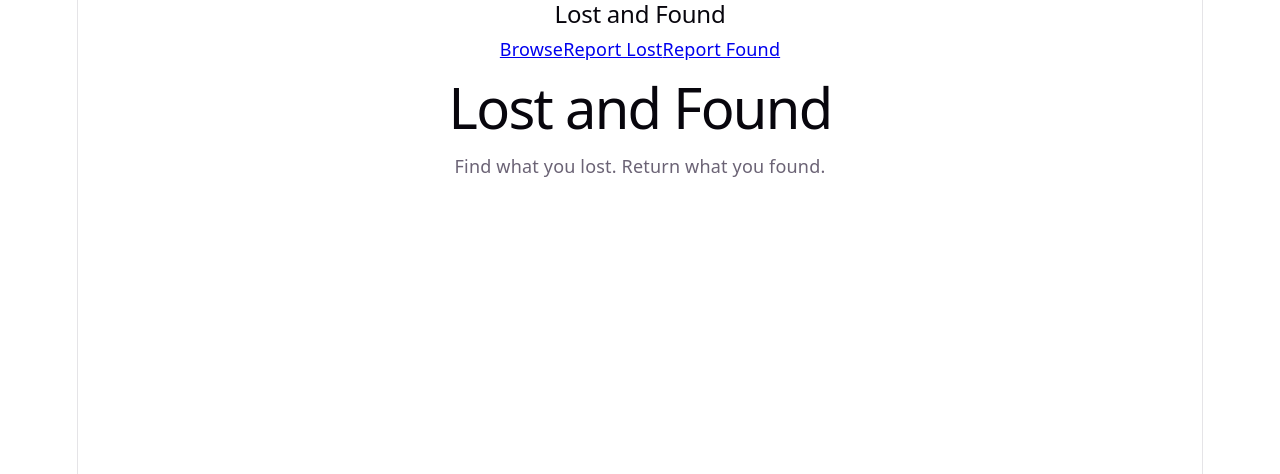
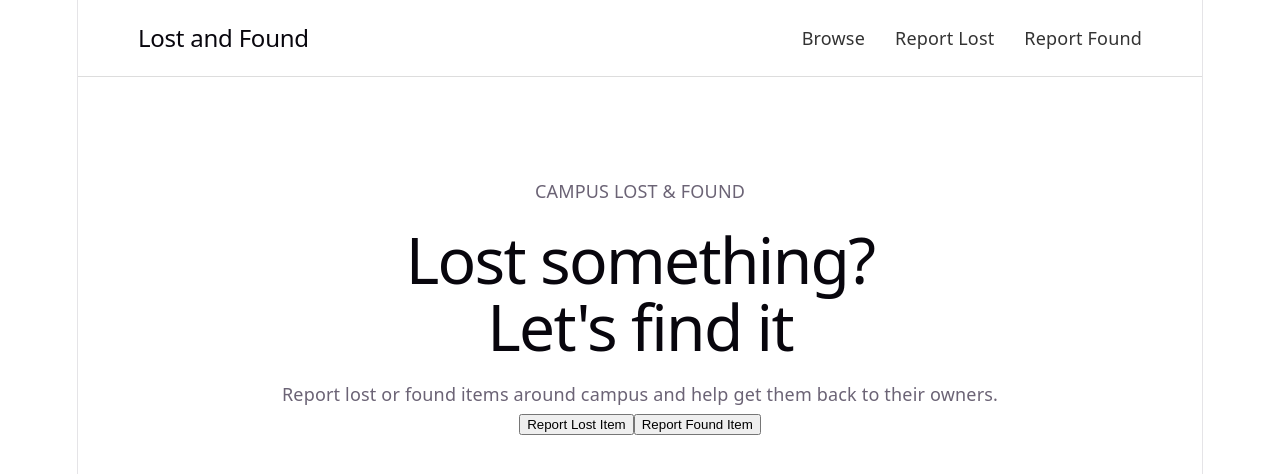
Before and after one commit to sowmyadurga08-ctrl/Lost-and-Found, a React (Vite) app in the folder lost-and-found/: page / in a window 1280 px wide. Shown: the top 474 px of the page. Built offline with nearby package versions, Linux system fonts and the light colour scheme.

Commit message:
Add homepage hero section

```diff
--- a/lost-and-found/src/App.css
+++ b/lost-and-found/src/App.css
@@ -1,184 +1,48 @@
-.counter {
-  font-size: 16px;
-  padding: 5px 10px;
-  border-radius: 5px;
-  color: var(--accent);
-  background: var(--accent-bg);
-  border: 2px solid transparent;
-  transition: border-color 0.3s;
-  margin-bottom: 24px;
+.app {
+  min-height: 100vh;
+  background: #f7f7f5;
+  color: #1f1f1f;
+}
 
-  &:hover {
-    border-color: var(--accent-border);
-  }
-  &:focus-visible {
-    outline: 2px solid var(--accent);
-    outline-offset: 2px;
-  }
+.navbar {
+  display: flex;
+  justify-content: space-between;
+  align-items: center;
+  padding: 24px 60px;
+  border-bottom: 1px solid #ddd;
+}
+
+.navbar h2 {
+  margin: 0;
+}
+
+.navbar nav {
+  display: flex;
+  gap: 30px;
+}
+
+.navbar a {
+  text-decoration: none;
+  color: #333;
 }
 
 .hero {
-  position: relative;
-
-  .base,
-  .framework,
-  .vite {
-    inset-inline: 0;
-    margin: 0 auto;
-  }
-
-  .base {
-    width: 170px;
-    position: relative;
-    z-index: 0;
-  }
-
-  .framework,
-  .vite {
-    position: absolute;
-  }
-
-  .framework {
-    z-index: 1;
-    top: 34px;
-    height: 28px;
-    transform: perspective(2000px) rotateZ(300deg) rotateX(44deg) rotateY(39deg)
-      scale(1.4);
-  }
-
-  .vite {
-    z-index: 0;
-    top: 107px;
-    height: 26px;
-    width: auto;
-    transform: perspective(2000px) rotateZ(300deg) rotateX(40deg) rotateY(39deg)
-      scale(0.8);
-  }
+  padding: 100px 60px;
+  text-align: center;
 }
 
-#center {
-  display: flex;
-  flex-direction: column;
-  gap: 25px;
-  place-content: center;
-  place-items: center;
-  flex-grow: 1;
-
-  @media (max-width: 1024px) {
-    padding: 32px 20px 24px;
-    gap: 18px;
-  }
+.hero-text {
+  max-width: 750px;
+  margin: auto;
 }
 
-#next-steps {
-  display: flex;
-  border-top: 1px solid var(--border);
-  text-align: left;
-
-  & > div {
-    flex: 1 1 0;
-    padding: 32px;
-    @media (max-width: 1024px) {
-      padding: 24px 20px;
-    }
-  }
-
-  .icon {
-    margin-bottom: 16px;
-    width: 22px;
-    height: 22px;
-  }
-
-  @media (max-width: 1024px) {
-    flex-direction: column;
-    text-align: center;
-  }
+.hero h1 {
+  font-size: 64px;
+  line-height: 1.05;
+  margin: 20px 0;
 }
 
-#docs {
-  border-right: 1px solid var(--border);
-
-  @media (max-width: 1024px) {
-    border-right: none;
-    border-bottom: 1px solid var(--border);
-  }
+.hero p {
+  font-size: 18px;
+  line-height: 1.6;
 }
-
-#next-steps ul {
-  list-style: none;
-  padding: 0;
-  display: flex;
-  gap: 8px;
-  margin: 32px 0 0;
-
-  .logo {
-    height: 18px;
-  }
-
-  a {
-    color: var(--text-h);
-    font-size: 16px;
-    border-radius: 6px;
-    background: var(--social-bg);
-    display: flex;
-    padding: 6px 12px;
-    align-items: center;
-    gap: 8px;
-    text-decoration: none;
-    transition: box-shadow 0.3s;
-
-    &:hover {
-      box-shadow: var(--shadow);
-    }
-    .button-icon {
-      height: 18px;
-      width: 18px;
-    }
-  }
-
-  @media (max-width: 1024px) {
-    margin-top: 20px;
-    flex-wrap: wrap;
-    justify-content: center;
-
-    li {
-      flex: 1 1 calc(50% - 8px);
-    }
-
-    a {
-      width: 100%;
-      justify-content: center;
-      box-sizing: border-box;
-    }
-  }
-}
-
-#spacer {
-  height: 88px;
-  border-top: 1px solid var(--border);
-  @media (max-width: 1024px) {
-    height: 48px;
-  }
-}
-
-.ticks {
-  position: relative;
-  width: 100%;
-
-  &::before,
-  &::after {
-    content: '';
-    position: absolute;
-    top: -4.5px;
-    border: 5px solid transparent;
-  }
-
-  &::before {
-    left: 0;
-    border-left-color: var(--border);
-  }
-  &::after {
-    right: 0;
-    border-right-color: var(--border);
-  }
-}
--- a/lost-and-found/src/App.jsx
+++ b/lost-and-found/src/App.jsx
@@ -10,9 +10,27 @@ function App() {
           <a href="#">Report Found</a>
         </nav>
       </header>
-      <h1>Lost and Found</h1>
-      <p>Find what you lost. Return what you found.</p>
+      <section className="hero">
+        <div className="hero-text">
+          <p className="small-heading">CAMPUS LOST & FOUND</p>
+          <h1>
+            Lost something?
+            <br />
+            Let's find it
+          </h1>
+          <p>
+            Report lost or found items around campus
+            and help get them back to their owners.
+          </p>
+        <div className="buttons">
+          <button>Report Lost Item</button>
+          <button>Report Found Item</button>
+        </div>
+      </div>
+    </section>
     </div>
+
+
   )
 }
 export default App
```
